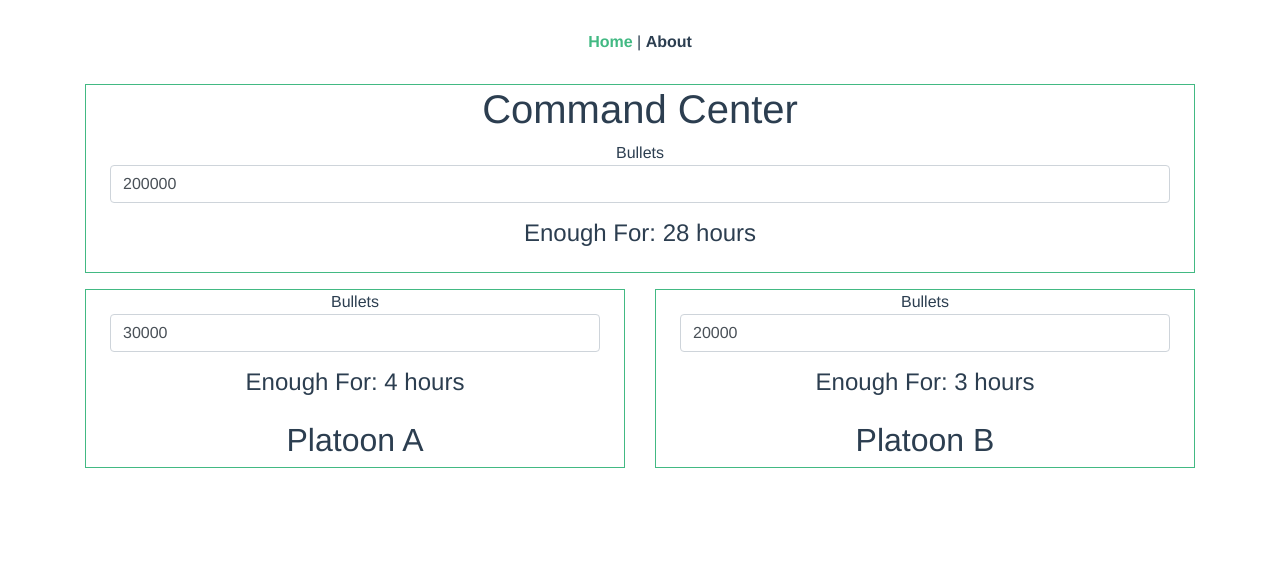
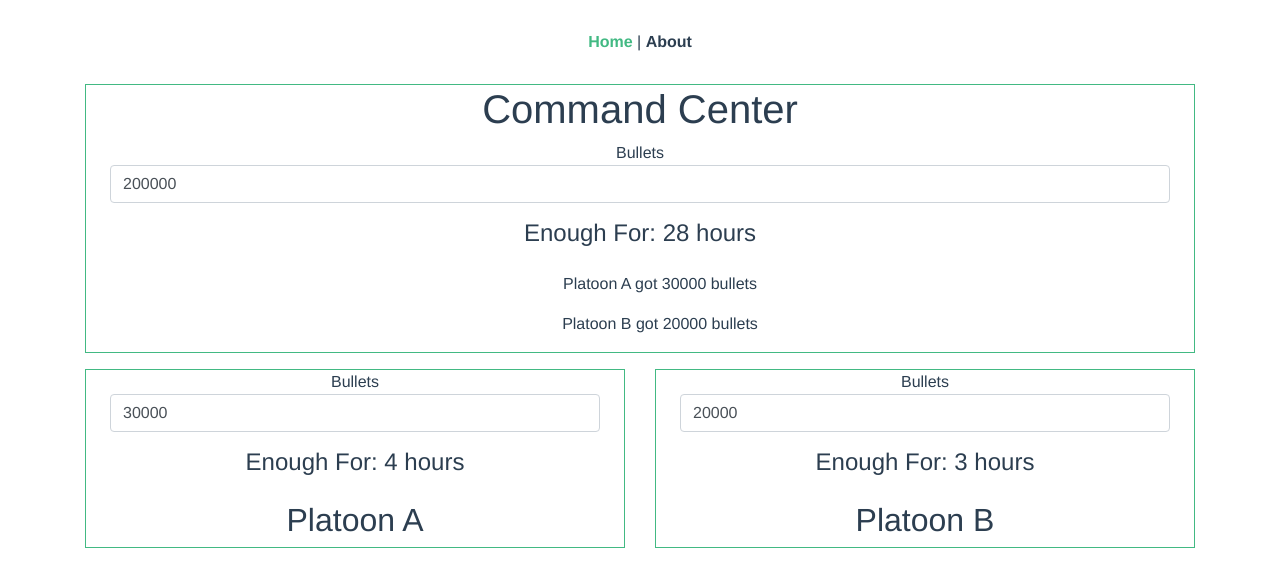
Before and after one commit to aviabey/vue-vuex, a Vue app: page / in a window 1280 px wide. Shown: the top 586 px of the page. Built offline with nearby package versions, Linux system fonts and the light colour scheme.

Commit message:
Show platoon bullet count on CommandCenter

```diff
--- a/src/components/BasePlatoon.vue
+++ b/src/components/BasePlatoon.vue
@@ -19,6 +19,7 @@
       Enough For: {{ $_IntelligentMixin_timeNeedForReSupply }} hours
     </h4>
     <slot name="title-bottom" />
+    <slot name="other-platoon" />
   </div>
 </template>
 
--- a/src/components/CommandCenter.vue
+++ b/src/components/CommandCenter.vue
@@ -5,16 +5,20 @@
         <div>
           <BasePlatoon :bullets="bullets">
             <h1 slot="title-top">Command Center</h1>
+            <dir slot="other-platoon">
+              <p>Platoon A got {{ bulletsPlatoonA }} bullets</p>
+              <p>Platoon B got {{ bulletsPlatoonB }} bullets</p>
+            </dir>
           </BasePlatoon>
         </div>
       </div>
     </div>
     <div class="row">
       <div class="col-sm">
-        <PlattonA></PlattonA>
+        <PlattonA :bullets="bulletsPlatoonA"></PlattonA>
       </div>
       <div class="col-sm">
-        <PlattonB></PlattonB>
+        <PlattonB :bullets="bulletsPlatoonB"></PlattonB>
       </div>
     </div>
   </div>
@@ -34,6 +38,8 @@
   data() {
     return {
       bullets: 200000,
+      bulletsPlatoonA: 30000,
+      bulletsPlatoonB: 20000,
     };
   },
 };
--- a/src/components/PlattonA.vue
+++ b/src/components/PlattonA.vue
@@ -13,10 +13,11 @@
   components: {
     BasePlatoon,
   },
-  data() {
-    return {
-      bullets: 30000,
-    };
+  props: {
+    bullets: {
+      type: Number,
+      default: 0,
+    },
   },
 };
 </script>
--- a/src/components/PlattonB.vue
+++ b/src/components/PlattonB.vue
@@ -13,10 +13,11 @@
   components: {
     BasePlatoon,
   },
-  data() {
-    return {
-      bullets: 20000,
-    };
+  props: {
+    bullets: {
+      type: Number,
+      default: 0,
+    },
   },
 };
 </script>
```
